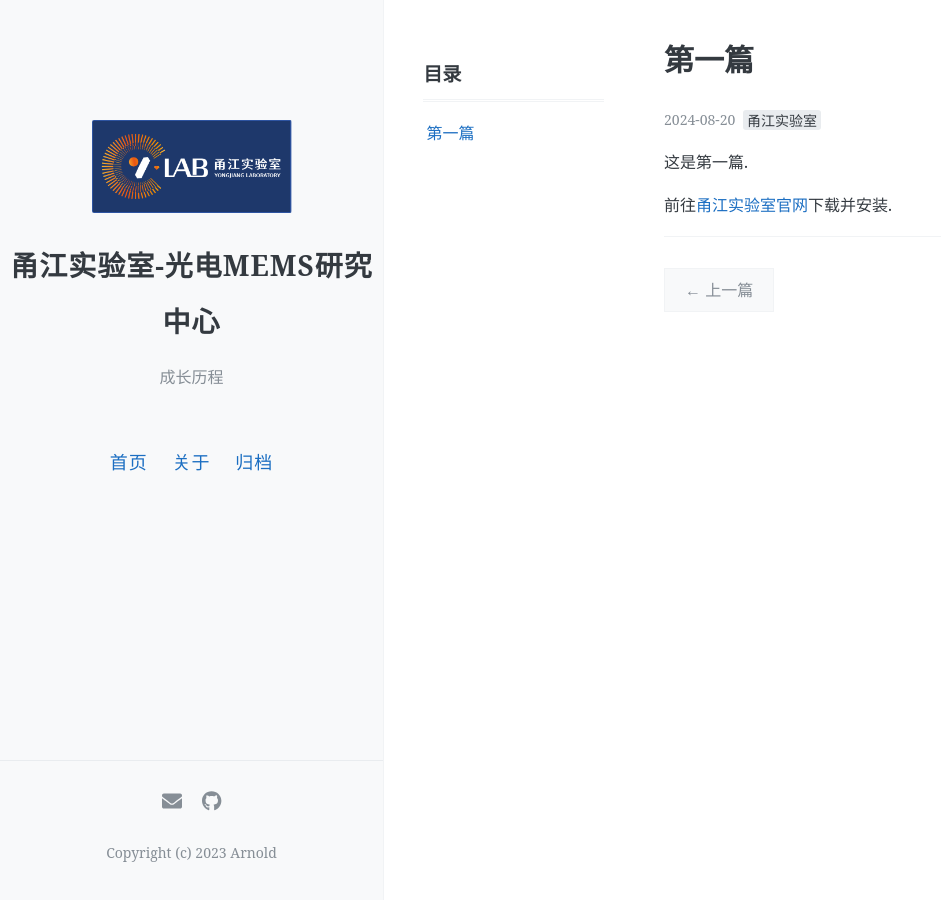
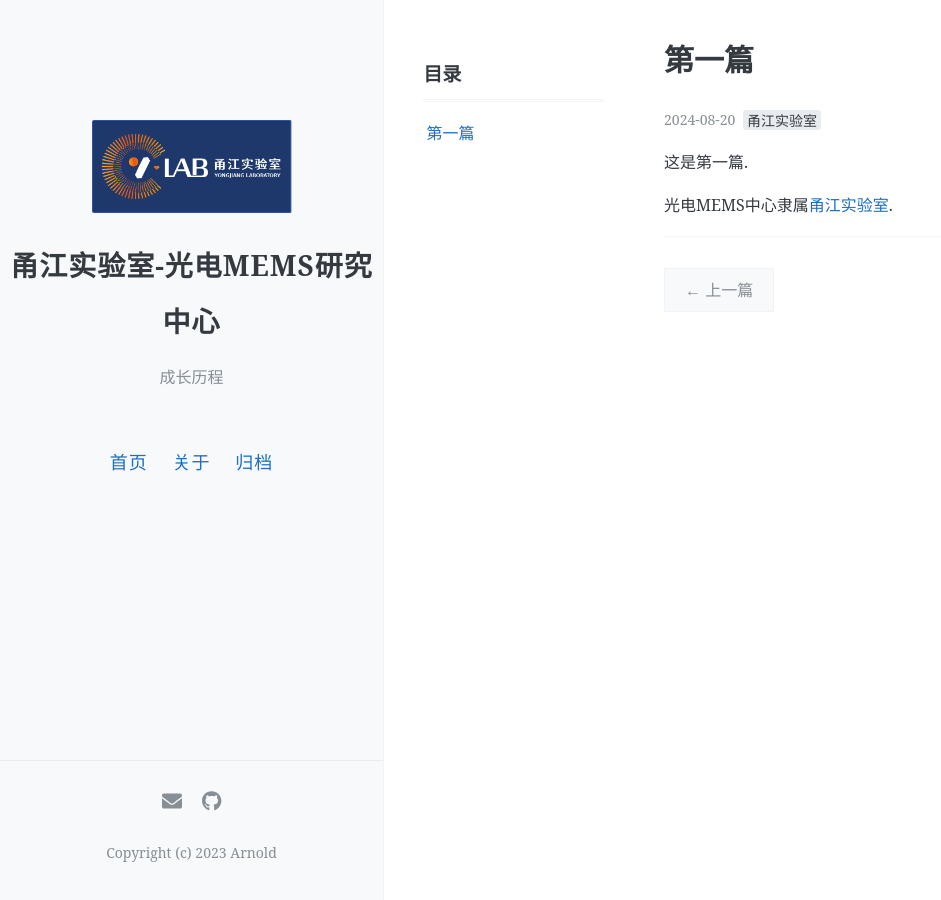
Before and after one commit to Ylab-MEMS/MEMS, a Jekyll site: the page built from _posts/2024-08-20-vscode_cmake.md, in a window 1280 px wide. Shown: the whole page, without its empty margins (0-941 px from the left). Built offline with Jekyll 4.4.1, drawn with Linux system fonts in a browser that asks for light colours; comment, search, counter and statistics services are not loaded.

Commit message:
Update 2024-08-20-vscode_cmake.md

```diff
--- a/_posts/2024-08-20-vscode_cmake.md
+++ b/_posts/2024-08-20-vscode_cmake.md
@@ -13,4 +13,4 @@ toc: true
 <!-- more -->
 
 
-前往[甬江实验室官网](https://www.ylab.ac.cn/)下载并安装.
+光电MEMS中心隶属[甬江实验室](https://www.ylab.ac.cn/).
```
